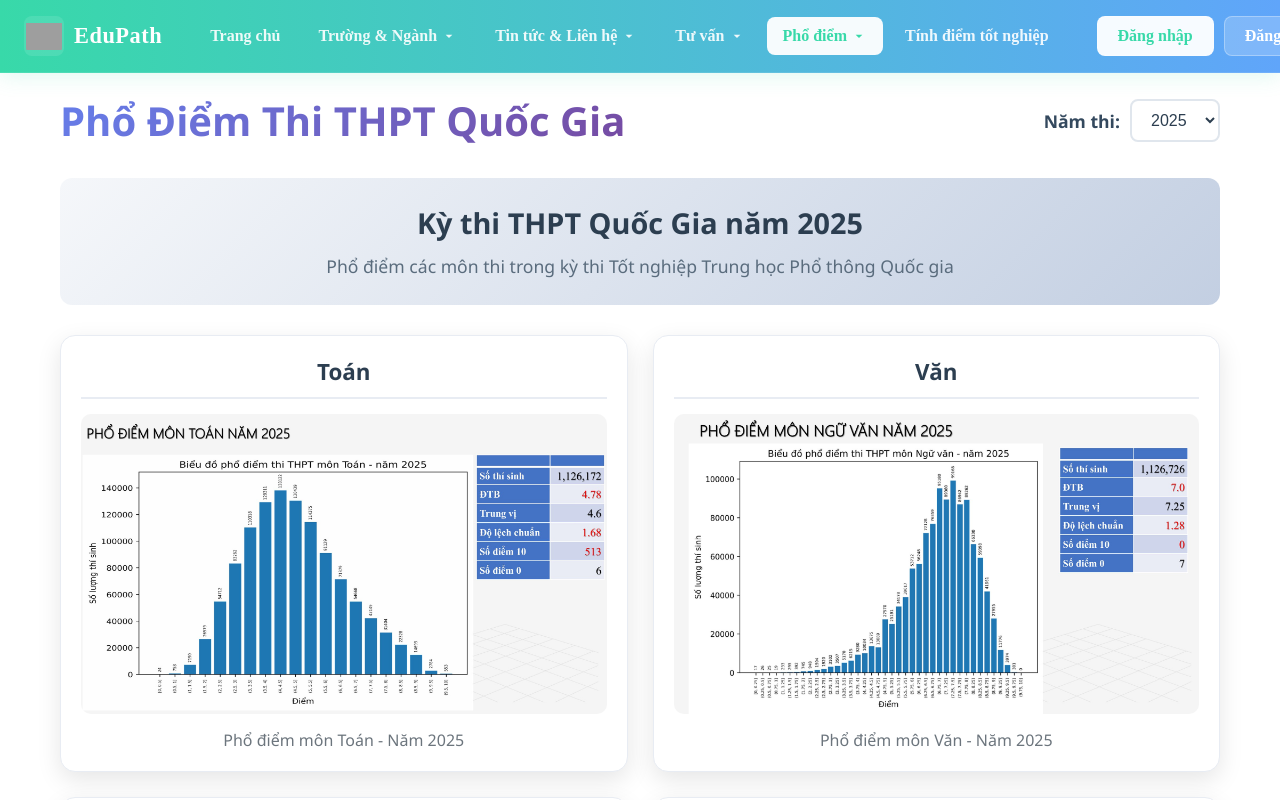
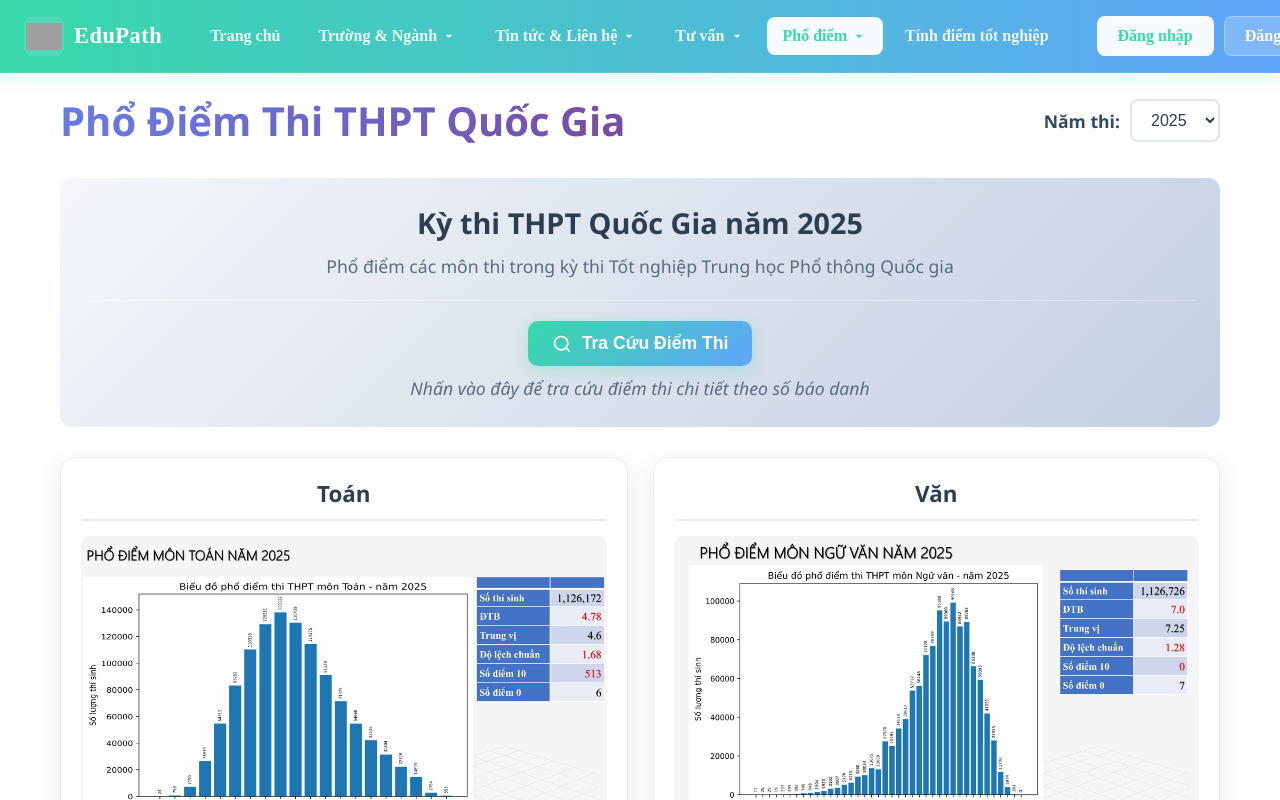
Before and after one commit to university-entry-helper-system/FE_SBA_NEW, a React (Vite) app: page /thpt-scores in a window 1280 px wide. Shown: the top 800 px of the page. Built offline with nearby package versions, Linux system fonts and the light colour scheme; grey boxes are pictures that could not be loaded.

Commit message:
feat: contact service

```diff
--- a/src/components/THPTScores.tsx
+++ b/src/components/THPTScores.tsx
@@ -136,6 +136,32 @@ const THPTScores = () => {
           Phổ điểm các môn thi trong kỳ thi Tốt nghiệp Trung học Phổ thông Quốc
           gia
         </p>
+
+        {/* Search Score Button */}
+        <div className="search-score-section">
+          <button
+            className="search-score-btn"
+            onClick={() =>
+              window.open("https://mazhocdata.streamlit.app/", "_blank")
+            }
+          >
+            <svg
+              width="20"
+              height="20"
+              viewBox="0 0 24 24"
+              fill="none"
+              stroke="currentColor"
+              strokeWidth="2"
+            >
+              <circle cx="11" cy="11" r="8" />
+              <path d="m21 21-4.35-4.35" />
+            </svg>
+            Tra Cứu Điểm Thi
+          </button>
+          <p className="search-note">
+            Nhấn vào đây để tra cứu điểm thi chi tiết theo số báo danh
+          </p>
+        </div>
       </div>
 
       <div className="subjects-grid">
--- a/src/css/ScoreDistribution.css
+++ b/src/css/ScoreDistribution.css
@@ -120,6 +120,55 @@
   margin: 0;
   font-size: 1.1rem;
   line-height: 1.6;
+}
+
+/* Search Score Section */
+.search-score-section {
+  margin-top: 20px;
+  padding-top: 20px;
+  border-top: 1px solid rgba(255, 255, 255, 0.3);
+}
+
+.search-score-btn {
+  display: inline-flex;
+  align-items: center;
+  gap: 10px;
+  padding: 12px 24px;
+  background: linear-gradient(135deg, #38d9a9 0%, #60a5fa 100%);
+  color: white;
+  border: none;
+  border-radius: 10px;
+  font-size: 1.1rem;
+  font-weight: 600;
+  cursor: pointer;
+  transition: all 0.3s ease;
+  box-shadow: 0 4px 15px rgba(56, 217, 169, 0.3);
+  margin-bottom: 8px;
+}
+
+.search-score-btn:hover {
+  transform: translateY(-2px);
+  box-shadow: 0 6px 20px rgba(56, 217, 169, 0.4);
+  background: linear-gradient(135deg, #2dd4aa 0%, #4f94fa 100%);
+}
+
+.search-score-btn:active {
+  transform: translateY(0);
+}
+
+.search-score-btn svg {
+  transition: transform 0.3s ease;
+}
+
+.search-score-btn:hover svg {
+  transform: scale(1.1);
+}
+
+.search-note {
+  color: #6b7280;
+  font-size: 0.9rem;
+  margin: 0;
+  font-style: italic;
 }
 
 /* Subjects Grid */
@@ -336,6 +385,15 @@
     font-size: 1.5rem;
   }
 
+  .search-score-btn {
+    font-size: 1rem;
+    padding: 10px 20px;
+  }
+
+  .search-note {
+    font-size: 0.85rem;
+  }
+
   .note-section {
     padding: 20px;
   }
```
